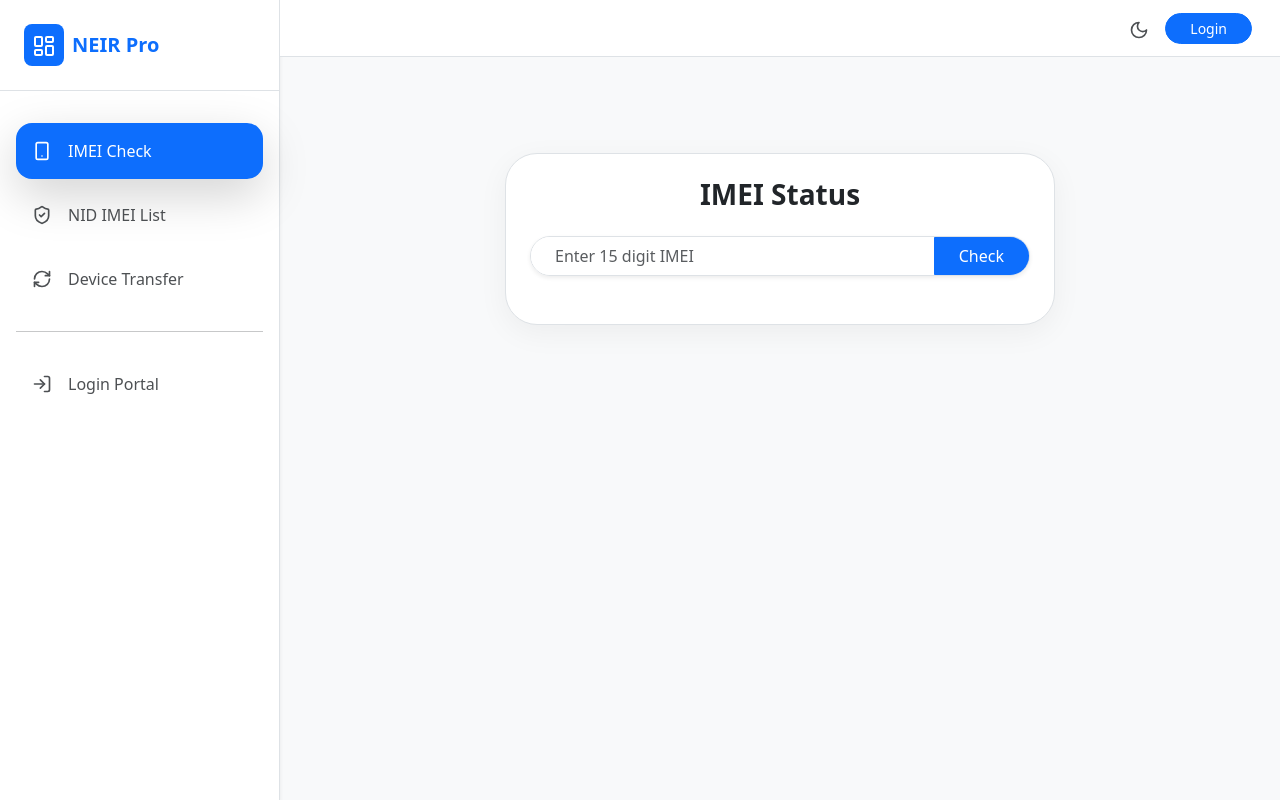
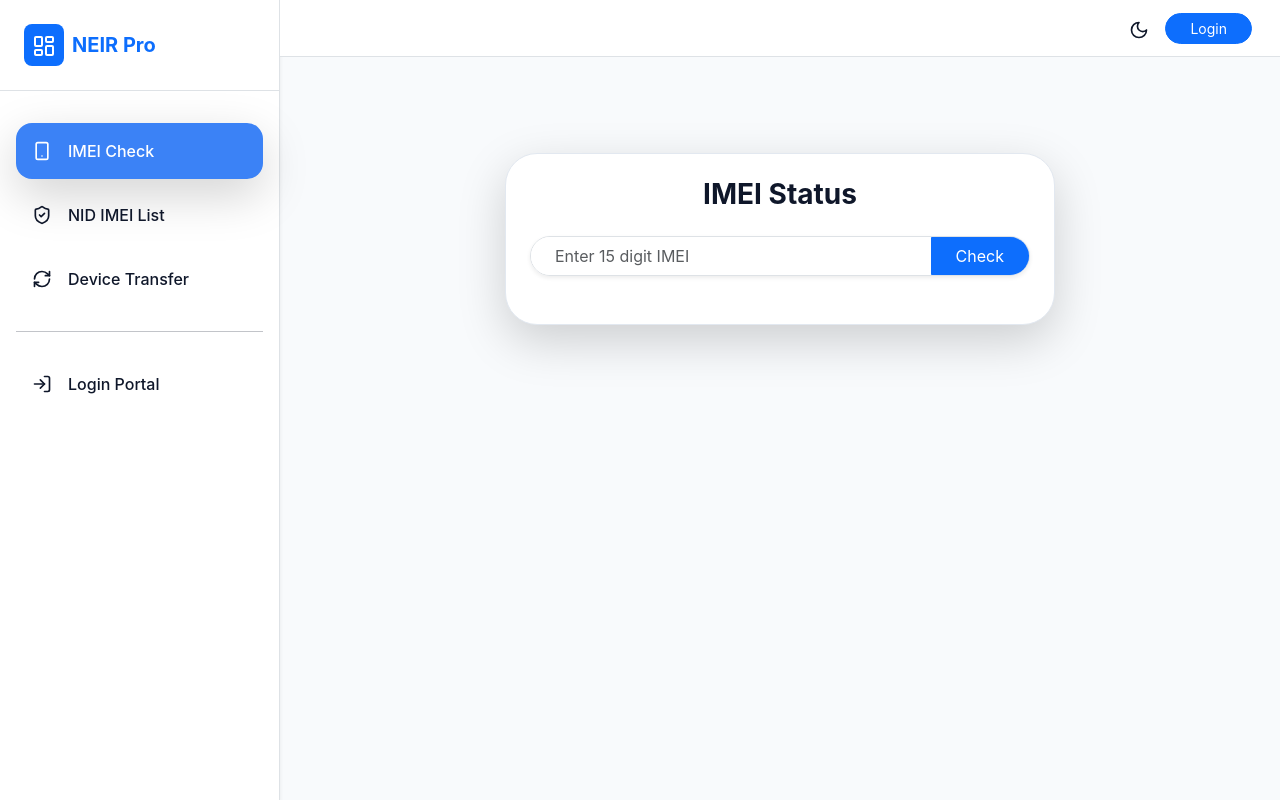
Before and after one commit to nayem-48ai/iMEi-BD, a Next.js app: page / in a window 1280 px wide. Built offline with nearby package versions, Linux system fonts and the light colour scheme.

Commit message:
Update globals.css

```diff
--- a/app/globals.css
+++ b/app/globals.css
@@ -1,52 +1,55 @@
 :root {
-  --primary-color: #0d6efd;
-  --bg-body: #f8f9fa;
+  --bg-primary: #f8fafc;
   --bg-card: #ffffff;
-  --text-main: #212529;
-  --border-color: #dee2e6;
-  --shadow: 0 8px 30px rgba(0,0,0,0.05);
+  --text-main: #0f172a;
+  --border-color: #e2e8f0;
+  --primary: #3b82f6;
 }
 
 [data-bs-theme='dark'] {
-  --bg-body: #0f172a; /* Deep Navy Night */
-  --bg-card: #1e293b; /* Slate Gray */
+  --bg-primary: #0f172a; /* Deep Navy/Slate */
+  --bg-card: #1e293b;    /* Slightly lighter Slate */
   --text-main: #f1f5f9;
   --border-color: #334155;
-  --shadow: 0 10px 40px rgba(0,0,0,0.3);
+  --primary: #60a5fa;
 }
 
 body {
-  background-color: var(--bg-body) !important;
-  color: var(--text-main) !important;
+  background-color: var(--bg-primary);
+  color: var(--text-main);
   transition: all 0.3s ease;
+  font-family: 'Inter', sans-serif;
 }
 
 .card {
   background-color: var(--bg-card) !important;
   border: 1px solid var(--border-color) !important;
-  box-shadow: var(--shadow) !important;
   color: var(--text-main) !important;
 }
 
 .nav-link {
   color: var(--text-main) !important;
-  opacity: 0.8;
+  transition: 0.2s;
 }
 
 .nav-link.active {
-  background-color: var(--primary-color) !important;
-  color: white !important;
-  opacity: 1;
+  background-color: var(--primary) !important;
+  color: #fff !important;
 }
 
-/* Spoiler style for Token */
+.nav-link:hover:not(.active) {
+  background-color: rgba(96, 165, 250, 0.1);
+}
+
+/* Spoiler Effect */
 .token-spoiler {
-  filter: blur(8px);
-  cursor: pointer;
+  filter: blur(5px);
   transition: filter 0.3s ease;
   user-select: none;
+  cursor: pointer;
 }
+
 .token-spoiler.revealed {
   filter: blur(0);
-  user-select: text;
+  user-select: all;
 }
```
